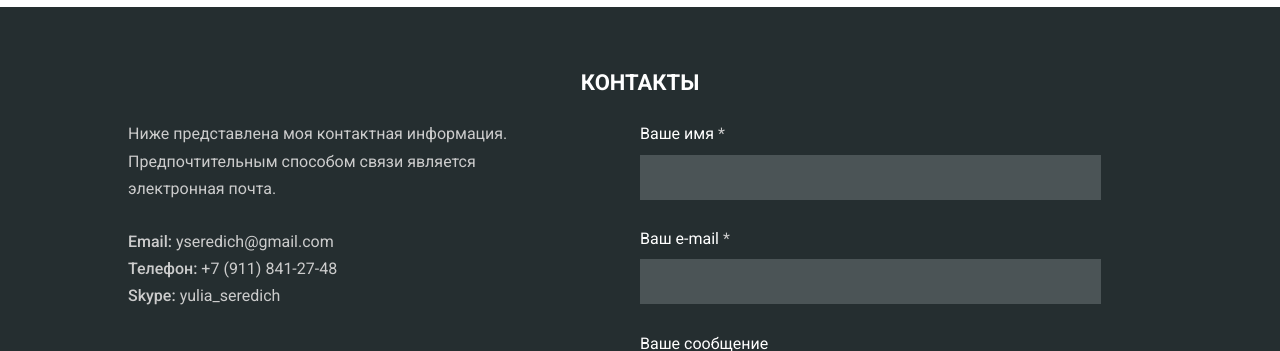
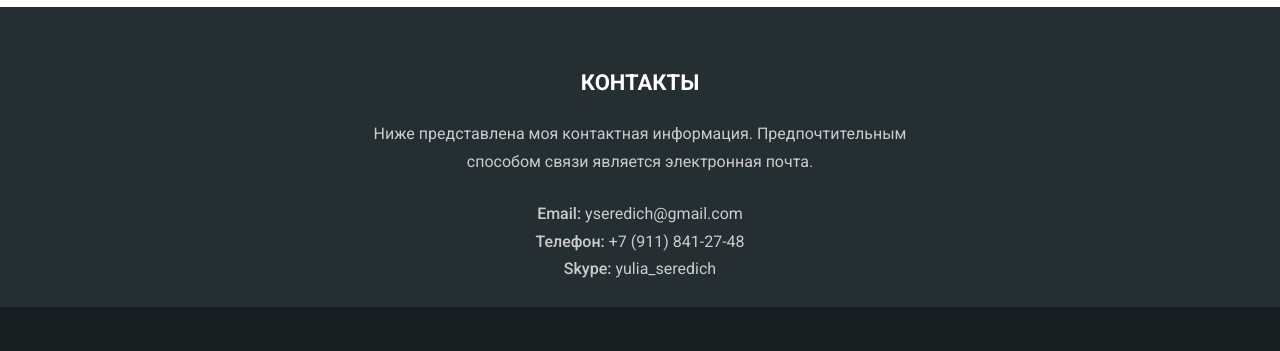
Before and after one commit to YSeredich/YSeredich.github.io, a plain HTML site: page index.html in a window 1280 px wide. Shown: the part 4950-5301 px from the top of the page. Drawn offline with Linux system fonts and the light colour scheme.

Commit message:
remove form

```diff
--- a/css/style.css
+++ b/css/style.css
@@ -456,57 +456,14 @@ body {
 }
 
 .contacts__info {
-    float: left;
-    width: 50%;
-    text-align: left;
+    max-width: 600px;
+    margin: 0 auto;
+    text-align: center;
     color: #ccc;
 }
 .contacts__text,
 .contacts__mail-phone {
     margin-bottom: 2vw;
-    width: 80%;
-}
-
-
-.contacts__form {
-    float: left;
-    width: 50%;
-    text-align: left;
-    margin-bottom: 5vw;
-}
-.contact-form__name-lbl,
-.contact-form__mail-lbl,
-.contact-form__letter-lbl {
-    display: block;
-    margin-bottom: 15px;
-    color: #fff;
-}
-
-.contact-form__name-block,
-.contact-form__mail-block,
-.contact-form__letter-block {
-    margin-bottom: 2vw;
-}
-
-.contact-form__user-name,
-.contact-form__user-mail,
-.contact-form__user-message {
-    height: 53px;
-    width: 90%;
-    box-sizing: border-box;
-    padding-left: 15px;
-
-    font-family: 'Roboto', 'Arial', sans-serif;
-    font-size: 18px;
-    line-height: 30px;
-    color: #fff;
-
-    background-color: #4b5456;
-    border: 1px solid #4b5456;
-}
-
-.contact-form__user-message {
-    height: 15vw;
 }
 
 .star {
--- a/index.html
+++ b/index.html
@@ -294,32 +294,6 @@
             </div>
         </div>
     </section>
-    <!--<section class="testimonials">
-        <div class="testimonial-items container">
-            <div class="testimonial-item">
-                <div class="testimonial-item__text">
-                    собака собака собака собака
-                    собака собака собака собака
-                    собака собака собака собака
-                    собака собака собака собака
-                </div>
-                <div class="testimonial-item__author">автор1</div>
-            </div>
-            <div class="testimonial-item">
-                <div class="testimonial-item__text">
-                    собака собака собака собака
-                    собака собака собака собака
-                    собака собака собака собака
-                    собака собака собака собака
-                </div>
-                <div class="testimonial-item__author">автор2</div>
-            </div>
-        </div>
-        <div class="paginator testimonials__paginator">
-            <a class="paginator__toggle" href="#"></a>
-            <a class="paginator__toggle paginator__toggle_active" href="#"></a>
-        </div>
-    </section> -->
     <section id="contacts" class="contacts">
         <div class="container clearfix">
             <h2 class="title contacts__title">Контакты</h2>
@@ -333,32 +307,6 @@
                     <span class="contacts__phone">Телефон:</span> +7 (911) 841-27-48<br>
                     <span class="contacts__skype">Skype:</span> yulia_seredich
                 </p>
-            </div>
-            <div class="contacts__form">
-                <form class="contact-form" method="post">
-                    <div class="contact-form__input-area">
-                        <div class="contact-form__name-block">
-                            <label class="contact-form__name-lbl" for="user-name-block">Ваше имя <span
-                                    class="star"> *</span></label>
-                            <input id="user-name-block" class="contact-form__user-name" type="text" name="user-name"
-                                   required>
-                        </div>
-                        <div class="contact-form__mail-block">
-                            <label class="contact-form__mail-lbl" for="user-mail-block">Ваш e-mail <span
-                                    class="star"> *</span></label>
-                            <input id="user-mail-block" class="contact-form__user-mail" type="text" name="user-mail"
-                                   required>
-                        </div>
-                        <div class="contact-form__letter-block">
-                            <label class="contact-form__letter-lbl" for="user-message-block">Ваше сообщение</label>
-                            <textarea id="user-message-block" class="contact-form__user-message"
-                                      name="user-message"></textarea>
-                        </div>
-                    </div>
-                    <div class="contact-form__button-area">
-                        <button type="submit" class="btn send-btn contact-form__btn">Отправить письмо</button>
-                    </div>
-                </form>
             </div>
         </div>
     </section>
@@ -386,6 +334,5 @@
         </a>
     </section>
 </footer>
-<script src="js/main.js"></script>
 </body>
 </html>
--- a/js/main.js
+++ /dev/null
@@ -1,23 +0,0 @@
-/**
- * Created by yulia on 28.02.2016.
- */
-
-/*email*/
-var form = document.querySelector('.contacts__form');
-form.onsubmit = function(event) {
-    event.preventDefault();
-    var XHR = ("onload" in new XMLHttpRequest()) ? XMLHttpRequest : XDomainRequest;
-    var xhr = new XHR();
-    var text =  document.querySelector(".contact-form__user-message").value + document.querySelector(".contact-form__user-mail").value;
-    var senderName = document.querySelector('.contact-form__user-name').value;
-    var key = '5mmomsqgz8qomc71innc63cqafo9pn58r7hg9hjo';
-    var address = 'http://api.unisender.com/ru/api/sendEmail?format=json&api_key=' + key + '&email=yseredich@gmail.com&sender_name=test&sender_email=yseredich@gmail.com&subject=' + senderName + '&body=' + text + '&list_id=6465541';
-    xhr.open('post', address, true);
-    xhr.onload = function() {
-        alert( 'Ваше сообщение отправлено' );
-    };
-    xhr.onerror = function() {
-        console.log( 'Ошибка ' + this.status );
-    };
-    xhr.send();
-};
```
